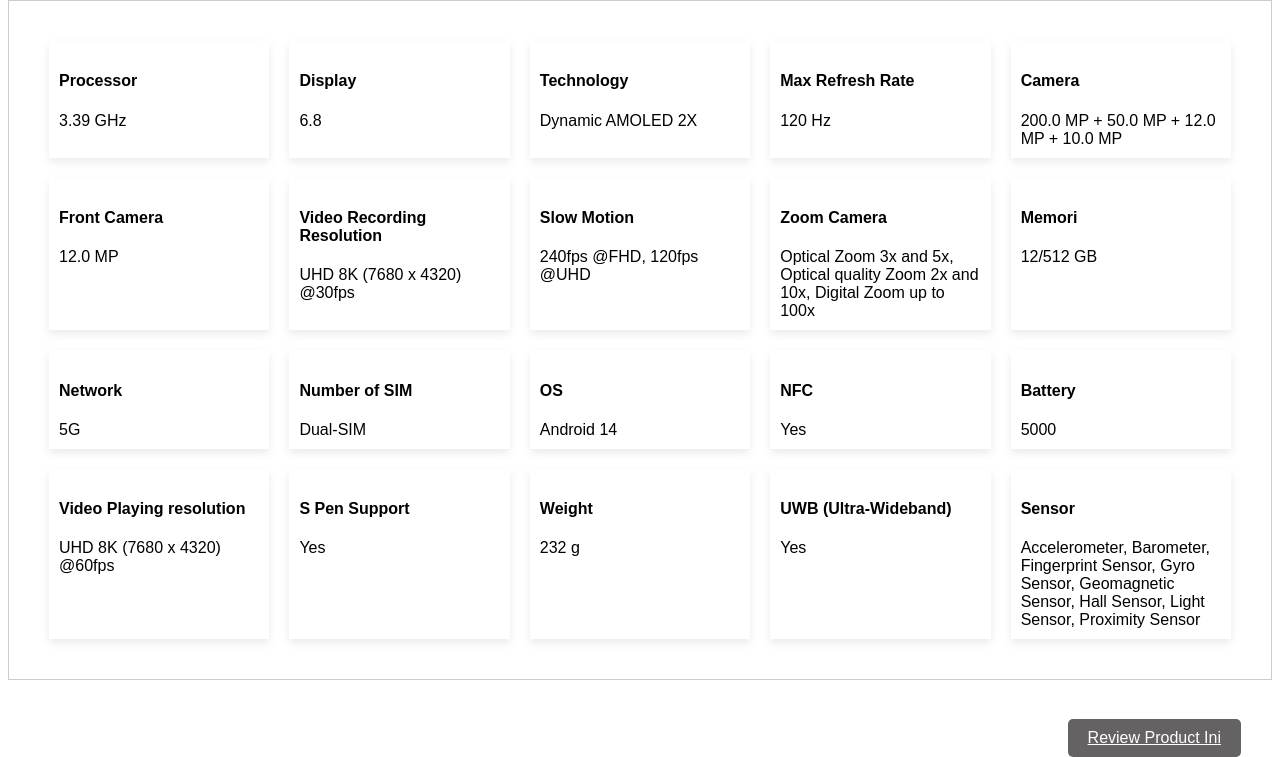
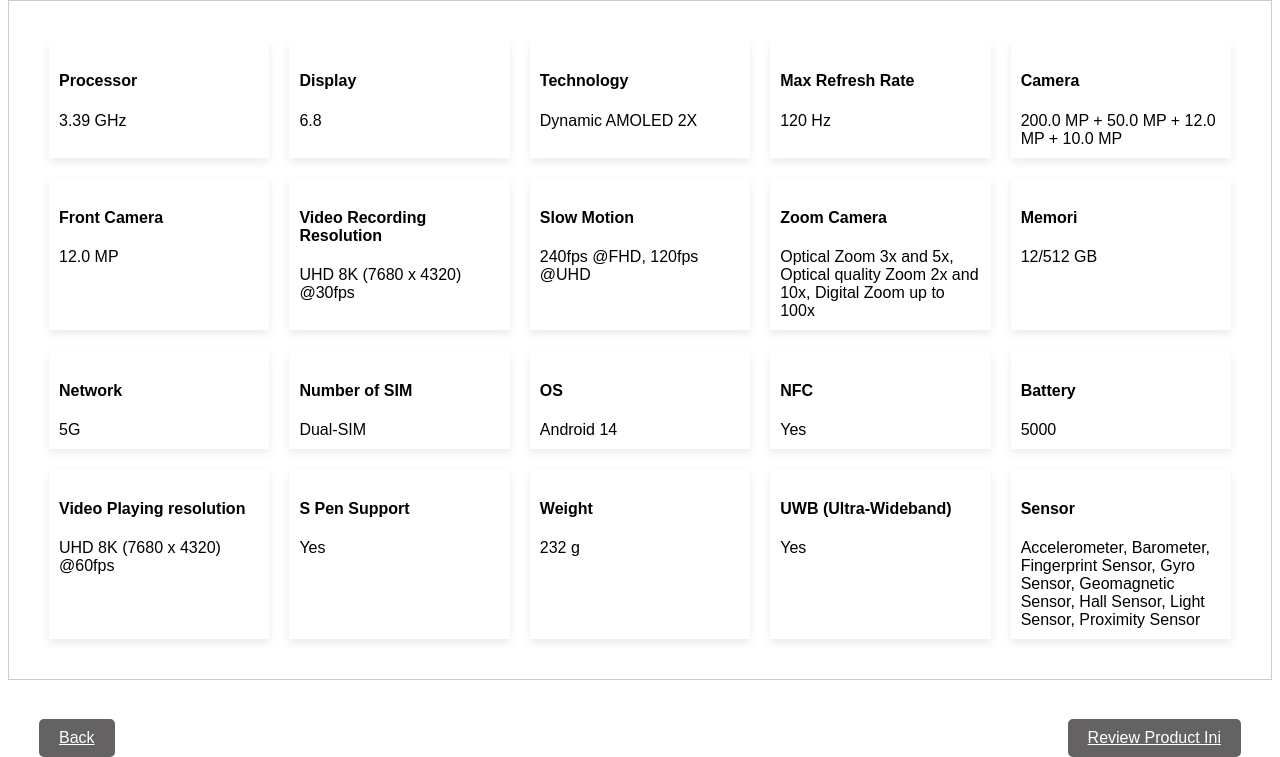
Before and after one commit to depjarr/asik_web, a plain HTML site: page web biru/product3.html in a window 1280 px wide. Shown: the part 464-1221 px from the top of the page. Drawn offline with Linux system fonts and the light colour scheme.

Commit message:
Update product3.html

```diff
--- a/web biru/product3.html
+++ b/web biru/product3.html
@@ -58,6 +58,22 @@
     #reviewButton:hover {
         background-color: #646262;
     }
+
+    /* Styling for the review button */
+    #backButton {
+        margin-top: 70px; /* Spacing above the button */
+        float: left; /* Aligns the button to the right */
+        padding: 10px 20px;
+        font-size: 16px;
+        background-color: #646262;
+        color: white;
+        border: none;
+        cursor: pointer;
+        border-radius: 5px;
+    }
+    #backButton:hover {
+        background-color: #646262;
+    }
 </style>
 
 </head>
@@ -66,7 +82,6 @@
 <div class="tabs">
     <div class="tab" onclick="openTab(event, 'Color')">Warna</div>
     <div class="tab" onclick="openTab(event, 'Overview')">Spesifikasi</div>
-    <div class="tab" onclick="openTab(event, 'Reviews')">Ulasan</div>
 </div>
 <h1>Samsung S24 Utra</h1>
 <div id="Color" class="tabcontent">
@@ -158,9 +173,9 @@
         </div>
     </div>
     <a href="review.html" id="reviewButton">Review Product Ini</a>
+    <a href="index.html" id="backButton">Back</a> <!-- Changed to <a> for styling consistency -->
 
 </div>
-
 
 <script src="dashboard.js"></script> <!-- Pastikan link ke file JavaScript Anda benar -->
 </body>
```
